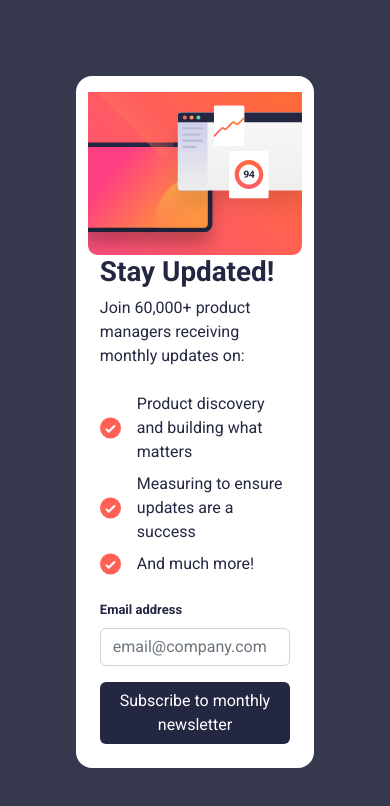
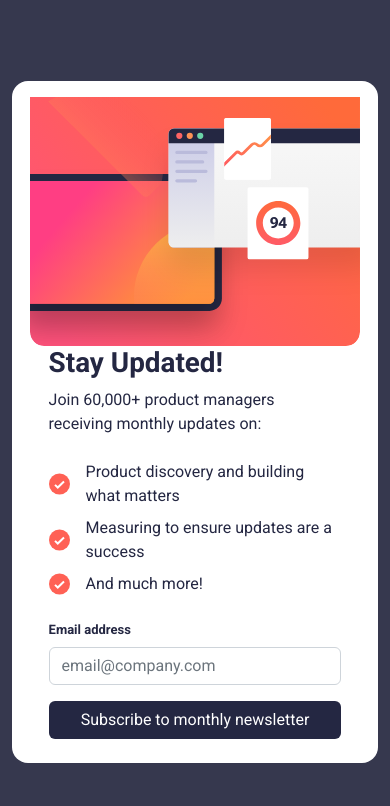
Before and after one commit to Dreez007/Newsletter-signup, a plain HTML site: page index.html in a window 390 px wide. Drawn offline with nearby package versions, Linux system fonts and the light colour scheme.

Commit message:
fix width on md viewport againgit add .

```diff
--- a/assets/styles/style.scss
+++ b/assets/styles/style.scss
@@ -25,7 +25,7 @@ body {
   height: 100vh;
   display: flex;
   .signup-row {
-    width: 65%;
+    width: 50em;
     background-color: var(--white);
     .signup-left-container {
       .signup-left {
@@ -116,7 +116,6 @@ body {
 @media (max-width:768px) {
   .signup-row {
     flex-direction: column-reverse;
-    width: 90%;
   }
   // switching from desktop image to mobile image
   .signup-right {
```
Also changed, not shown: assets/styles/style.css, 1 other file.
